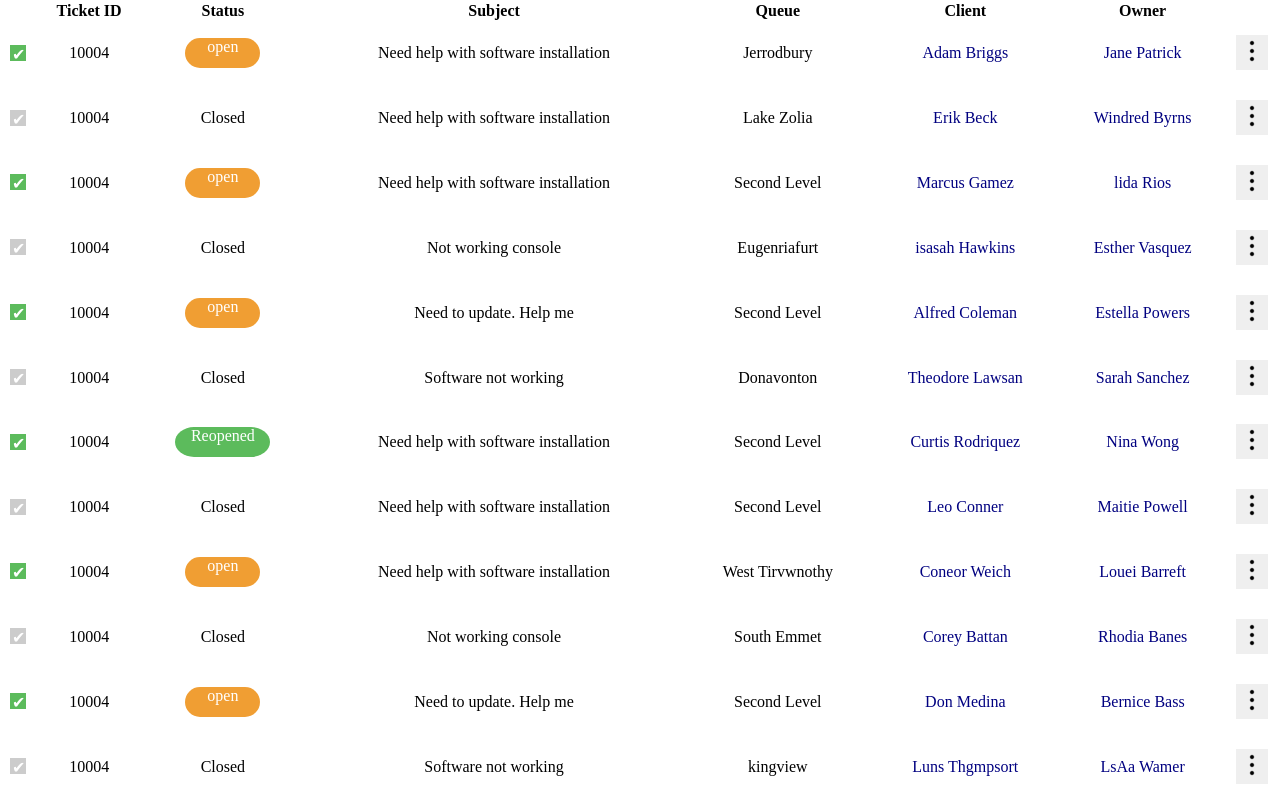
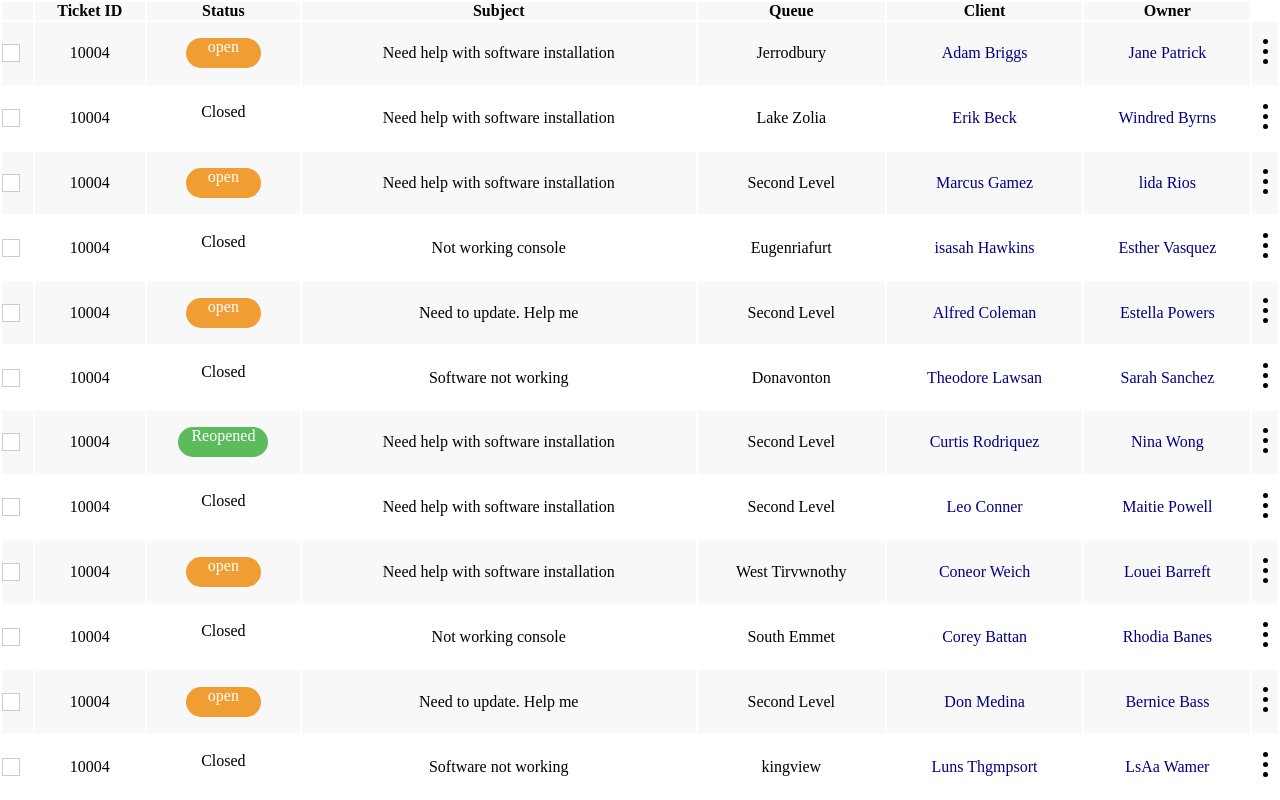
Before and after one commit to ChyoRi/fisrt-homework, a plain HTML site: page index.html in a window 1280 px wide. Drawn offline with Linux system fonts and the light colour scheme.

Commit message:
두 번째 커밋

```diff
--- a/css/index.css
+++ b/css/index.css
@@ -22,6 +22,10 @@ body{
     position: relative;
 }
 
+button{
+    background-color: transparent;
+}
+
 .modal{
     display: none;
     position: fixed;
@@ -44,6 +48,14 @@ table{
     text-align: center;
 }
 
+table tr:nth-child(odd){
+    background-color: #f8f8f8;
+}
+
+table tr:nth-child(even){
+    background-color: #fff;
+}
+
 
 /* 기존의 CheakBox Style 제거 */
 
@@ -56,12 +68,12 @@ input[type="checkbox"]{
 
 input[type="checkbox"] + label::before{
     content: '\a0';
-    display: inline-block;
+    display: block;
     width: 1em;
     height: 1em;
     color: #fff;
     background-color: #fff;
-    margin: 0.1em;
+    border: 1px solid #ccc;
 }
 
 /* 체크 후 상태 Style */
@@ -85,23 +97,49 @@ table > tbody > tr > .center{
     width: 100%;
     height: 100%;
 }
+
 table > tbody > tr > td {
     position: relative;
 }
-table > tbody > tr > td > .open{
+
+.open::before{
+    content: 'open';
+    display: block;
     width: 75px;
     height: 30px;
-    border-radius: 20% / 50%;
+    border-radius: 1000000000000px;
+    color: #fff;
     background-color: #f09e33;
-    color: #fff;
 }
 
-table > tbody > tr > td > .reopen{
-    width: 95px;
+.closed::before{
+    content: 'Closed';
+    display: block;
+    width: 75px;
     height: 30px;
-    border-radius: 20% / 50%;
+    border-radius: 1000000000000px;
+    color: #000;
+    background-color: #fff;
+}
+
+.closed::before{
+    content: 'Closed';
+    display: block;
+    width: 75px;
+    height: 30px;
+    border-radius: 1000000000000px;
+    color: #000;
+    background-color: #fff;
+}
+
+.reopened::before{
+    content: 'Reopened';
+    display: block;
+    width: 90px;
+    height: 30px;
+    border-radius: 1000000000000px;
+    color: #fff;
     background-color: #5cbb5c;
-    color: #fff;
 }
 
 table > tbody > tr > .blue{
@@ -111,3 +149,11 @@ table > tbody > tr > .blue{
 table > tbody > tr > td > button{
     cursor: pointer;
 }
+
+table > tbody > tr > td > button div{
+    width: 5px;
+    height: 5px;
+    margin: 5px 5PX;
+    background-color: #000;
+    border-radius: 50%;
+}
--- a/index.html
+++ b/index.html
@@ -1,5 +1,5 @@
 <!DOCTYPE html>
-<html lang="en">
+<html lang="ko">
 <head>
     <meta charset="UTF-8">
     <meta http-equiv="X-UA-Compatible" content="IE=edge">
@@ -42,12 +42,12 @@
 
             <tr>
                 <td>
-                    <input type="checkbox" checked>
+                    <input id="checkbox1" type="checkbox">
                     <label class="odd_num" for="checkbox1"></label>
                 </td>
                 <td>10004</td>
                 <td class="center">
-                    <div class="open">open</div>
+                    <div class="open"></div>
                 </td>
                 <td>Need help with software installation</td>
                 <td>Jerrodbury</td>
@@ -55,7 +55,9 @@
                 <td class="blue">Jane Patrick</td>
                 <td>
                     <button>
-                        <img src="img/dots_three.png" alt="button">
+                        <div></div>
+                        <div></div>
+                        <div></div>
                     </button>
                 </td>
             </tr>
@@ -64,18 +66,22 @@
 
             <tr>
                 <td>
-                    <input type="checkbox" checked>
+                    <input id="checkbox2" type="checkbox">
                     <label class="even" for="checkbox2"></label>
                 </td>
                 <td>10004</td>
-                <td>Closed</td>
+                <td class="center">
+                    <div class="closed"></div>
+                </td>
                 <td>Need help with software installation</td>
                 <td>Lake Zolia</td>
                 <td class="blue">Erik Beck</td>
                 <td class="blue">Windred Byrns</td>
                 <td>
                     <button>
-                        <img src="img/dots_three.png" alt="button">
+                        <div></div>
+                        <div></div>
+                        <div></div>
                     </button>
                 </td>
             </tr>
@@ -84,12 +90,12 @@
 
             <tr>
                 <td>
-                    <input type="checkbox" checked>
+                    <input id="checkbox3" type="checkbox">
                     <label class="odd_num" for="checkbox3"></label>
                 </td>
                 <td>10004</td>
                 <td class="center">
-                    <div class="open">open</div>
+                    <div class="open"></div>
                 </td>
                 <td>Need help with software installation</td>
                 <td>Second Level</td>
@@ -97,7 +103,9 @@
                 <td class="blue">lida Rios</td>
                 <td>
                     <button>
-                        <img src="img/dots_three.png" alt="button">
+                        <div></div>
+                        <div></div>
+                        <div></div>
                     </button>
                 </td>
             </tr>
@@ -106,18 +114,22 @@
 
             <tr>
                 <td>
-                    <input type="checkbox" checked>
+                    <input id="checkbox4" type="checkbox">
                     <label class="even" for="checkbox4"></label>
                 </td>
                 <td>10004</td>
-                <td>Closed</td>
+                <td class="center">
+                    <div class="closed"></div>
+                </td>
                 <td>Not working console</td>
                 <td>Eugenriafurt</td>
                 <td class="blue">isasah Hawkins</td>
                 <td class="blue">Esther Vasquez</td>
                 <td>
                     <button>
-                        <img src="img/dots_three.png" alt="button">
+                        <div></div>
+                        <div></div>
+                        <div></div>
                     </button>
                 </td>
             </tr>
@@ -126,12 +138,12 @@
 
             <tr>
                 <td>
-                    <input type="checkbox" checked>
+                    <input id="checkbox5" type="checkbox">
                     <label class="odd_num" for="checkbox5"></label>
                 </td>
                 <td>10004</td>
                 <td class="center">
-                    <div class="open">open</div>
+                    <div class="open"></div>
                 </td>
                 <td>Need to update. Help me</td>
                 <td>Second Level</td>
@@ -139,7 +151,9 @@
                 <td class="blue">Estella Powers</td>
                 <td>
                     <button>
-                        <img src="img/dots_three.png" alt="button">
+                        <div></div>
+                        <div></div>
+                        <div></div>
                     </button>
                 </td>
             </tr>
@@ -148,18 +162,22 @@
 
             <tr>
                 <td>
-                    <input type="checkbox" checked>
+                    <input id="checkbox6" type="checkbox">
                     <label class="even" for="checkbox6"></label>
                 </td>
                 <td>10004</td>
-                <td>Closed</td>
+                <td class="center">
+                    <div class="closed"></div>
+                </td>
                 <td>Software not working</td>
                 <td>Donavonton</td>
                 <td class="blue">Theodore Lawsan</td>
                 <td class="blue">Sarah Sanchez</td>
                 <td>
                     <button>
-                        <img src="img/dots_three.png" alt="button">
+                        <div></div>
+                        <div></div>
+                        <div></div>
                     </button>
                 </td>
             </tr>
@@ -168,12 +186,12 @@
 
             <tr>
                 <td>
-                    <input type="checkbox" checked>
+                    <input id="checkbox7" type="checkbox">
                     <label class="odd_num" for="checkbox7"></label>
                 </td>
                 <td>10004</td>
                 <td class="center">
-                    <div class="reopen">Reopened</div>
+                    <div class="reopened"></div>
                 </td>
                 <td>Need help with software installation</td>
                 <td>Second Level</td>
@@ -181,7 +199,9 @@
                 <td class="blue">Nina Wong</td>
                 <td>
                     <button>
-                        <img src="img/dots_three.png" alt="button">
+                        <div></div>
+                        <div></div>
+                        <div></div>
                     </button>
                 </td>
             </tr>
@@ -190,18 +210,22 @@
 
             <tr>
                 <td>
-                    <input type="checkbox" checked>
+                    <input id="checkbox8" type="checkbox">
                     <label class="even" for="checkbox8"></label>
                 </td>
                 <td>10004</td>
-                <td>Closed</td>
+                <td class="center">
+                    <div class="closed"></div>
+                </td>
                 <td>Need help with software installation</td>
                 <td>Second Level</td>
                 <td class="blue">Leo Conner</td>
                 <td class="blue">Maitie Powell</td>
                 <td>
                     <button>
-                        <img src="img/dots_three.png" alt="button">
+                        <div></div>
+                        <div></div>
+                        <div></div>
                     </button>
                 </td>
             </tr>
@@ -210,12 +234,12 @@
 
             <tr>
                 <td>
-                    <input type="checkbox" checked>
+                    <input id="checkbox9" type="checkbox">
                     <label class="odd_num" for="checkbox9"></label>
                 </td>
                 <td>10004</td>
                 <td class="center">
-                    <div class="open">open</div>
+                    <div class="open"></div>
                 </td>
                 <td>Need help with software installation</td>
                 <td>West Tirvwnothy</td>
@@ -223,7 +247,9 @@
                 <td class="blue">Louei Barreft</td>
                 <td>
                     <button>
-                        <img src="img/dots_three.png" alt="button">
+                        <div></div>
+                        <div></div>
+                        <div></div>
                     </button>
                 </td>
             </tr>
@@ -232,18 +258,22 @@
 
             <tr>
                 <td class="even">
-                    <input type="checkbox" checked>
+                    <input id="checkbox10" type="checkbox">
                     <label class="even" for="checkbox10"></label>
                 </td>
                 <td>10004</td>
-                <td>Closed</td>
+                <td class="center">
+                    <div class="closed"></div>
+                </td>
                 <td>Not working console</td>
                 <td>South Emmet</td>
                 <td class="blue">Corey Battan</td>
                 <td class="blue">Rhodia Banes</td>
                 <td>
                     <button>
-                        <img src="img/dots_three.png" alt="button">
+                        <div></div>
+                        <div></div>
+                        <div></div>
                     </button>
                 </td>
             </tr>
@@ -252,12 +282,12 @@
 
             <tr>
                 <td class="odd_number">
-                    <input type="checkbox" checked>
+                    <input id="checkbox11" type="checkbox">
                     <label class="odd_num" for="checkbox11"></label>
                 </td>
                 <td>10004</td>
                 <td class="center">
-                    <div class="open">open</div>
+                    <div class="open"></div>
                 </td>
                 <td>Need to update. Help me</td>
                 <td>Second Level</td>
@@ -265,7 +295,9 @@
                 <td class="blue">Bernice Bass</td>
                 <td>
                     <button>
-                        <img src="img/dots_three.png" alt="button">
+                        <div></div>
+                        <div></div>
+                        <div></div>
                     </button>
                 </td>
             </tr>
@@ -274,18 +306,22 @@
 
             <tr>
                 <td class="even">
-                    <input type="checkbox" checked>
+                    <input id="checkbox12" type="checkbox">
                     <label class="even" for="checkbox12"></label>
                 </td>
                 <td>10004</td>
-                <td>Closed</td>
+                <td class="center">
+                    <div class="closed"></div>
+                </td>
                 <td>Software not working</td>
                 <td>kingview</td>
                 <td class="blue">Luns Thgmpsort</td>
                 <td class="blue">LsAa Wamer</td>
                 <td>
                     <button>
-                        <img src="img/dots_three.png" alt="button">
+                        <div></div>
+                        <div></div>
+                        <div></div>
                     </button>
                 </td>
             </tr>
--- a/js/index.js
+++ b/js/index.js
@@ -2,6 +2,7 @@
 var SELECT = 0;
 
 $(function(){
+
 
     $('button').click(function(){
         var i = $(this).parents('tr').index();
```
Also changed, not shown: img/dots_three.png (deleted).
